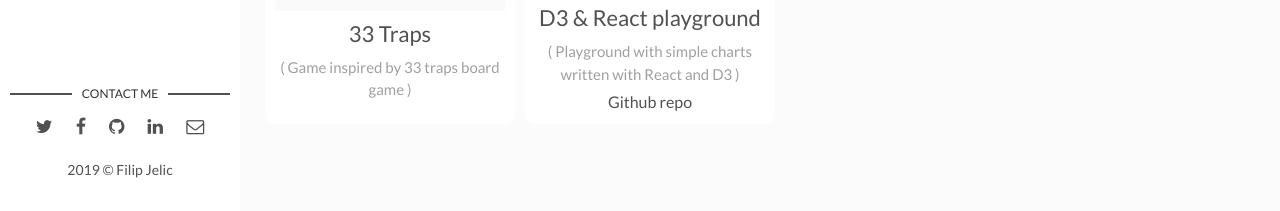
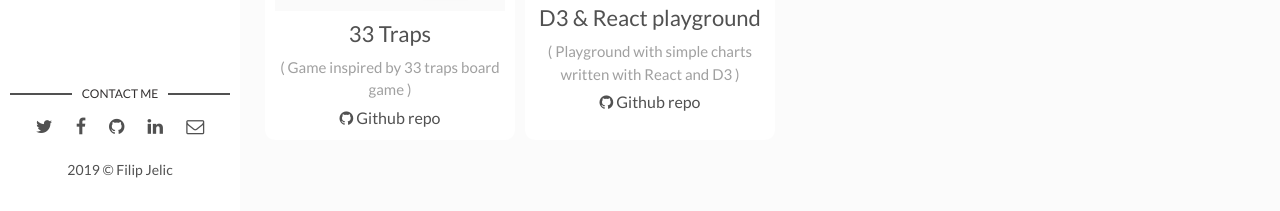
Before and after one commit to flipio/flipio.github.io, a Jekyll site: the page built from experiments.html, in a window 1280 px wide. Shown: the part 686-897 px from the top of the page. Built offline with Jekyll 4.4.1, drawn with Linux system fonts in a browser that asks for light colours.

Commit message:
added git icon and link for experiments

```diff
--- a/_data/experiments.yaml
+++ b/_data/experiments.yaml
@@ -2,6 +2,7 @@
 - url: "/33traps"
   label: 33 Traps
   img: 33traps.png
+  repo: "https://github.com/flipio/33traps"
   description: Game inspired by 33 traps board game
 - url: "https://flipio.github.io/react-d3-examples/"
   external: true
--- a/_layouts/experiments.html
+++ b/_layouts/experiments.html
@@ -21,7 +21,7 @@ layout: main
                 <div class="experiment-description">{% if experiment.description %}( {{ experiment.description }} ){% endif %}</div>
                 {% if experiment.repo %}
                     <div class="experiment-repo">
-                        <a href="{{ experiment.repo }}" target="_blank" title="{{ experiment.repo }}">Github repo</a>
+                        <a href="{{ experiment.repo }}" target="_blank" title="{{ experiment.repo }}"><i class="fa fa-github"></i> Github repo</a>
                     </div>
                 {% endif %}
             </div>
```
